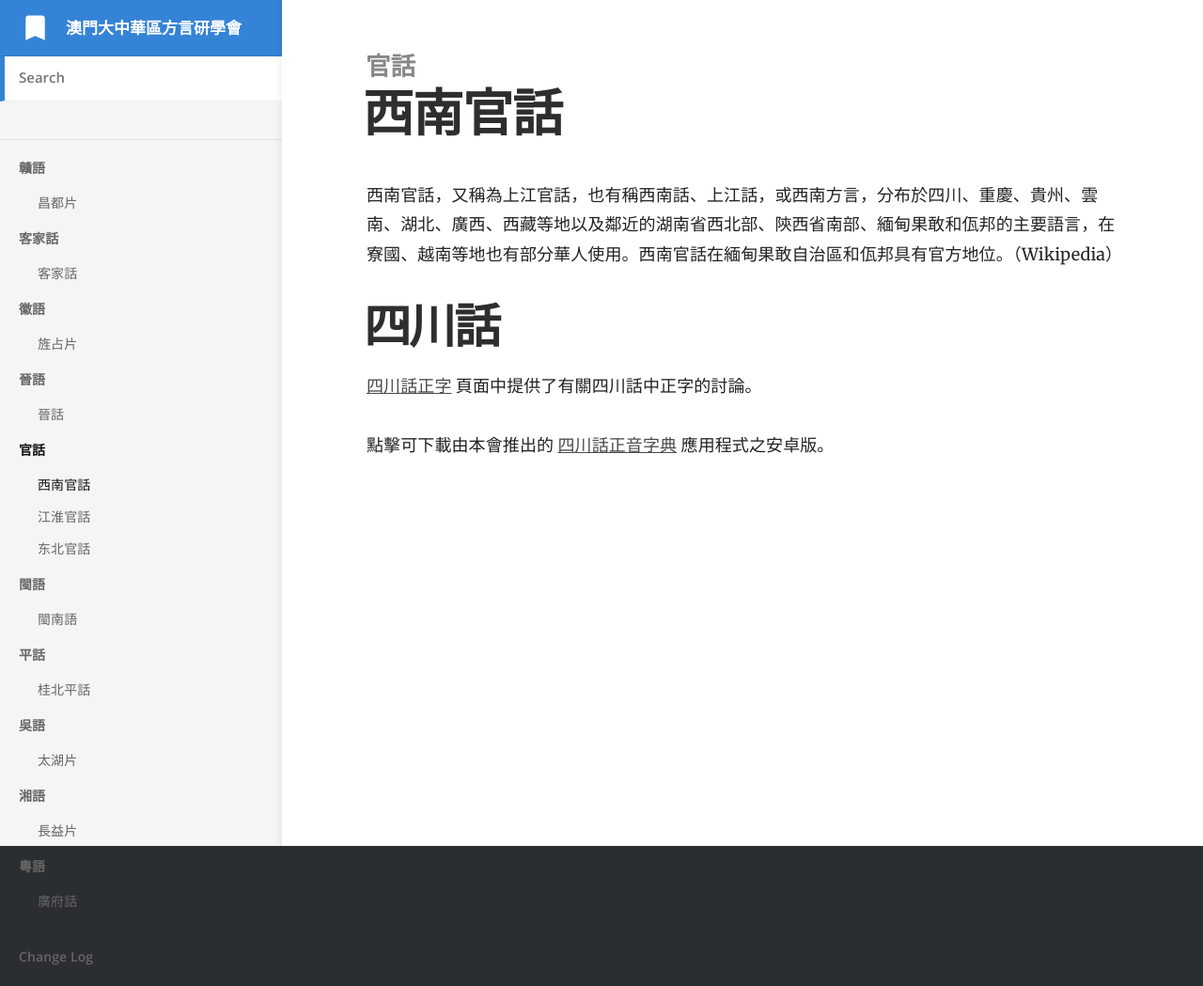
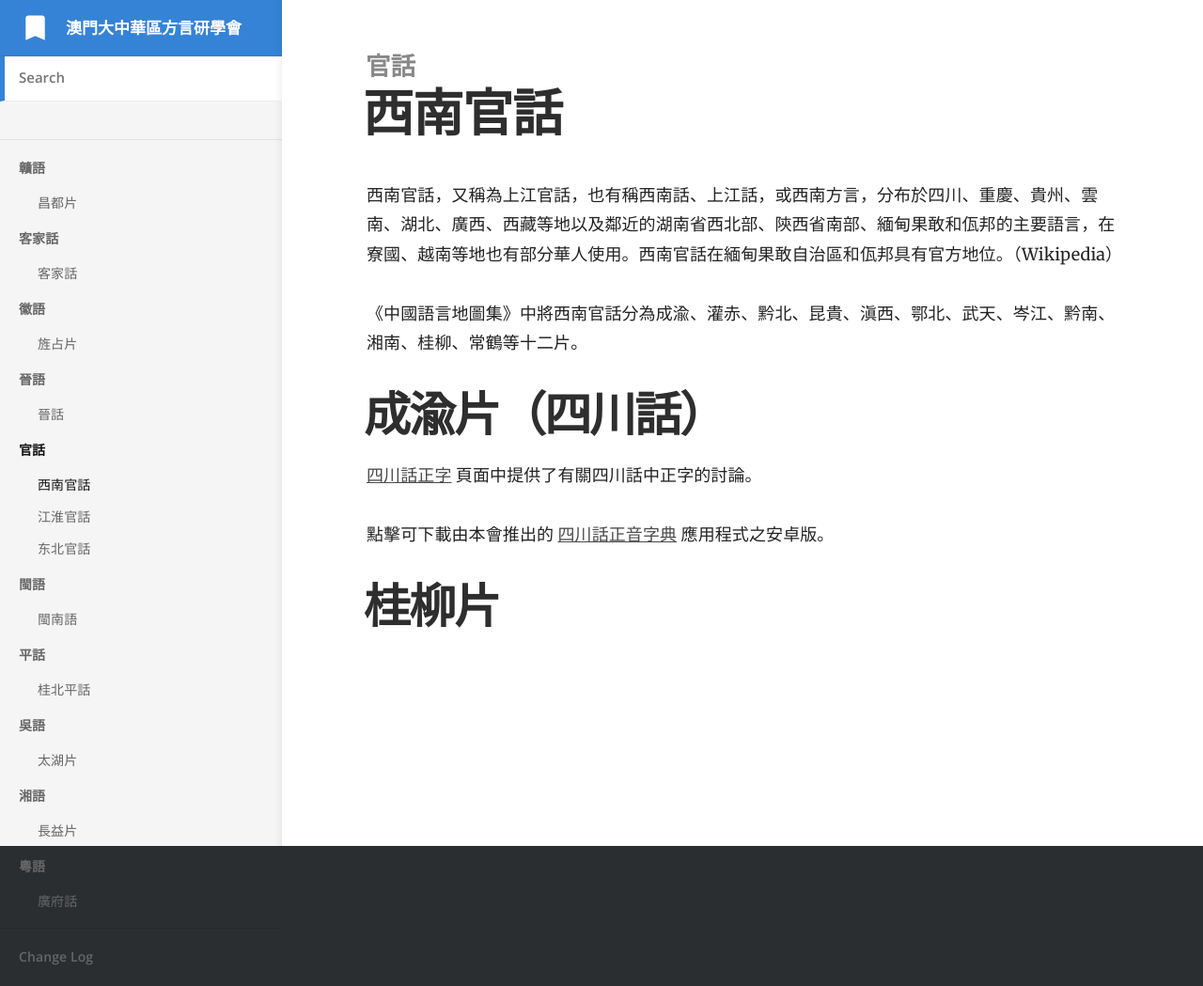
Before and after one commit to zttofficial/zttofficial.github.io, a Jekyll site: the page built from _docs/Mandarin/SouthwesternMandarin.md, in a window 1280 px wide. Shown: the whole page at 94% size. Built offline with Jekyll 4.4.1, drawn with Linux system fonts in a browser that asks for light colours.

Commit message:
Update SouthwesternMandarin.md

```diff
--- a/_docs/Mandarin/SouthwesternMandarin.md
+++ b/_docs/Mandarin/SouthwesternMandarin.md
@@ -5,10 +5,14 @@ order: 1
 ---
 西南官話，又稱為上江官話，也有稱西南話、上江話，或西南方言，分布於四川、重慶、貴州、雲南、湖北、廣西、西藏等地以及鄰近的湖南省西北部、陝西省南部、緬甸果敢和佤邦的主要語言，在寮國、越南等地也有部分華人使用。西南官話在緬甸果敢自治區和佤邦具有官方地位。（Wikipedia）
 
+《中國語言地圖集》中將西南官話分為成渝、灌赤、黔北、昆貴、滇西、鄂北、武天、岑江、黔南、湘南、桂柳、常鶴等十二片。
 
-
-# 四川話
+# 成渝片（四川話）
 
 [四川話正字](http://dialect.zttofficial.com/SzechuaneseCharacters/) 頁面中提供了有關四川話中正字的討論。
 
 點擊可下載由本會推出的 [四川話正音字典](https://play.google.com/store/apps/details?id=com.szechwaneselexicon) 應用程式之安卓版。
+
+
+
+# 桂柳片
```
